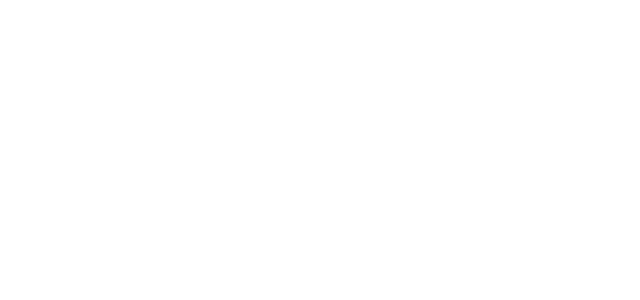
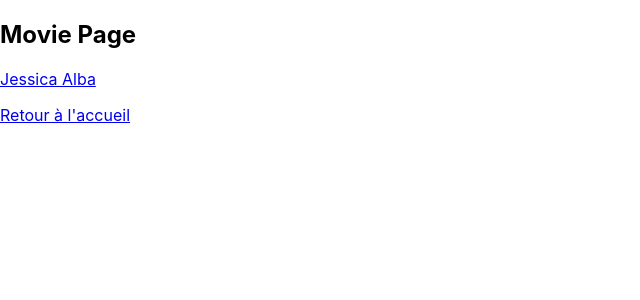
Before and after one commit to Otire82/livecoding-p2, a React (Create React App) app: page /movie in a window 1280 px wide. Before the commit this address had no page. Shown: the top 300 px of the page, without its empty margins (0-640 px from the left). Built offline with nearby package versions, Linux system fonts and the light colour scheme.

Commit message:
Routing done

```diff
--- a/src/App.js
+++ b/src/App.js
@@ -1,6 +1,8 @@
 import './App.css';
-import {BrowserRouter as Router, Routes, Route, Link} from "react-router-dom";
+import {BrowserRouter as Router, Routes, Route} from "react-router-dom";
 import HomePage from './components/HomePage';
+import MoviePage from './components/MoviePage';
+import ActorPage from './components/ActorPage';
 
 function App() {
   return (
@@ -8,7 +10,8 @@
       <div>
         <Routes>
           <Route path="/" element={<HomePage />} />
-
+          <Route path='/movie' element={<MoviePage />} />
+          <Route path='/actor' element={<ActorPage />} />
         </Routes>
       </div>
     </Router>
--- a/src/components/ActorPage.js
+++ b/src/components/ActorPage.js
@@ -1,6 +1,13 @@
+import { Link } from 'react-router-dom';
+
 const ActorPage = () => {
     return(
-        <div>ActorPage</div>
+        <div>
+            <h2>Actor page</h2>
+            <Link to="/">
+                <p>Retour à l'accueil</p>
+            </Link>
+        </div>
     );
 }
 
--- a/src/components/HomePage.js
+++ b/src/components/HomePage.js
@@ -1,6 +1,13 @@
+import { Link } from "react-router-dom";
+
 const HomePage = () => {
     return(
-        <div>HomePage</div>
+        <div>
+            <h2>Home page</h2>
+            <Link to='/movie'>
+                <p>Lien vers la page movie</p>
+            </Link>
+        </div>
     );
 }
 
--- a/src/components/MoviePage.js
+++ b/src/components/MoviePage.js
@@ -1,6 +1,16 @@
+import { Link } from "react-router-dom";
+
 const MoviePage = () => {
     return(
-        <div>MoviePage</div>
+        <div>
+            <h2>Movie Page</h2>
+            <Link to="/actor">
+                <p>Jessica Alba</p>
+            </Link>
+            <Link to="/">
+                <p>Retour à l'accueil</p>
+            </Link>
+        </div>
     );
 }
 
```
